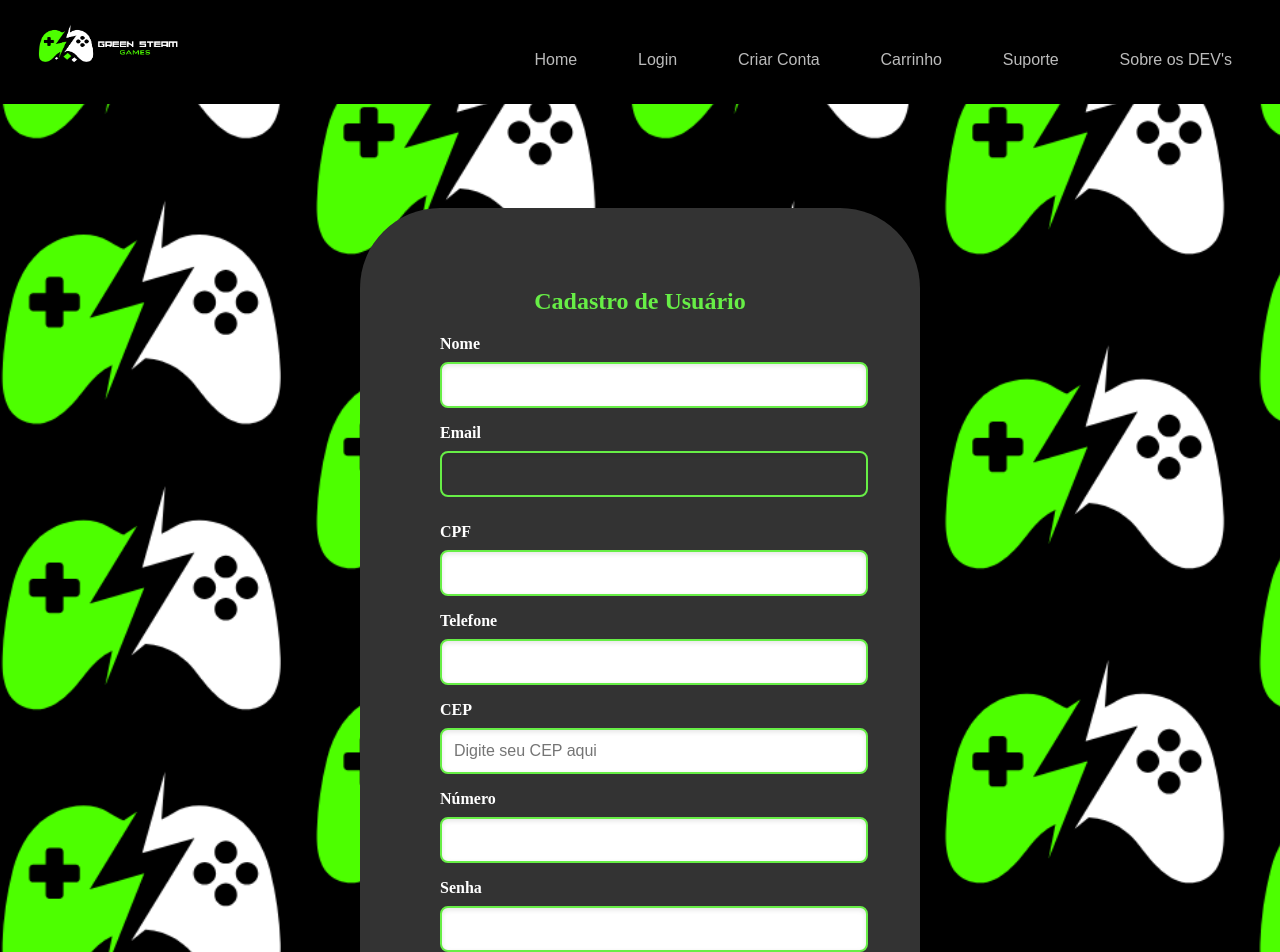
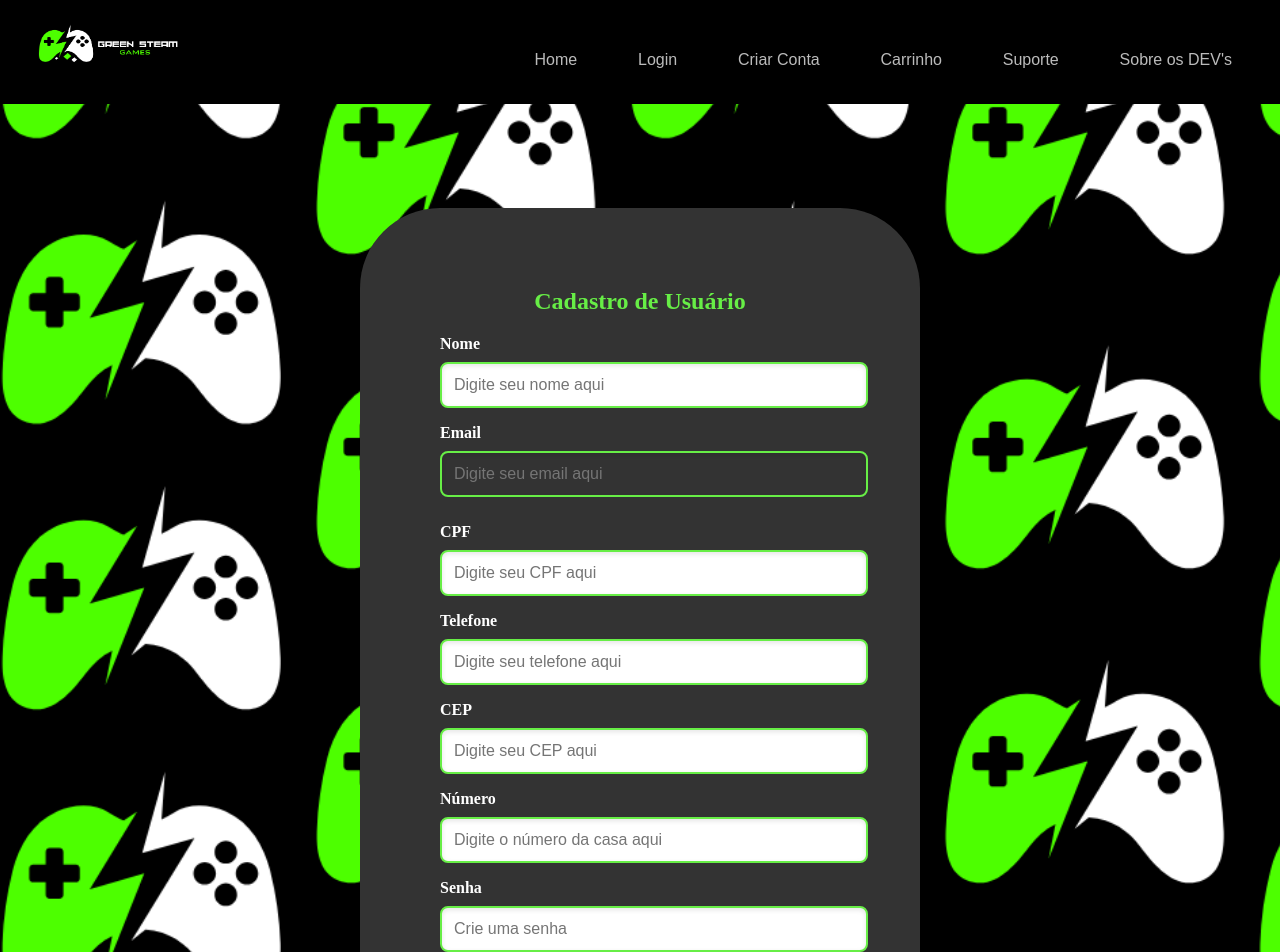
Before and after one commit to AndressaAssis/ProjetoFinalReact-G3, a React (Vite) app in the folder green-steam/: page /criarConta in a window 1280 px wide. Shown: the top 952 px of the page. Built offline with nearby package versions, Linux system fonts and the light colour scheme.

Commit message:
Colocando o placeholder em todos os inputs.

```diff
--- a/green-steam/src/Pages/CriarConta/Cadastro.jsx
+++ b/green-steam/src/Pages/CriarConta/Cadastro.jsx
@@ -35,22 +35,22 @@ export function Cadastro() {
                     <form id="cadastroForm" onSubmit={handleSubmit}>
                         <div className={style.inputGroup}>
                             <label htmlFor="nome">Nome</label>
-                            <input type="text" id="nome" name="nome" required />
+                            <input type="text" id="nome" name="nome" placeholder="Digite seu nome aqui" required />
                         </div>
 
                         <div className={style.inputGroup}>
                             <label htmlFor="email">Email</label>
-                            <input type="email" id="email" name="email" required />
+                            <input type="email" id="email" name="email" placeholder="Digite seu email aqui" required />
                         </div>
 
                         <div className={style.inputGroup}>
                             <label htmlFor="cpf">CPF</label>
-                            <input type="text" id="cpf" name="cpf" required />
+                            <input type="text" id="cpf" name="cpf" placeholder="Digite seu CPF aqui" required />
                         </div>
 
                         <div className={style.inputGroup}>
                             <label htmlFor="telefone">Telefone</label>
-                            <input type="tel" id="telefone" name="telefone" required />
+                            <input type="tel" id="telefone" name="telefone" placeholder="Digite seu telefone aqui" required />
                         </div>
 
                         <div className={style.inputGroup}>
@@ -60,17 +60,17 @@ export function Cadastro() {
 
                         <div className={style.inputGroup}>
                             <label htmlFor="numero">Número</label>
-                            <input type="number" id="numero" name="numero" required />
+                            <input type="number" id="numero" name="numero" placeholder="Digite o número da casa aqui" required />
                         </div>
 
                         <div className={style.inputGroup}>
                             <label htmlFor="senha">Senha</label>
-                            <input type="password" id="senha" name="senha" required />
+                            <input type="password" id="senha" name="senha" placeholder="Crie uma senha" required />
                         </div>
 
                         <div className={style.inputGroup}>
                             <label htmlFor="confirmacaoSenha">Confirmação de Senha</label>
-                            <input type="password" id="confirmacaoSenha" name="confirmacaoSenha" required />
+                            <input type="password" id="confirmacaoSenha" name="confirmacaoSenha" placeholder="Confirme sua senha" required />
                         </div>
 
                         <button type="submit">Cadastrar</button>
--- a/green-steam/src/Pages/Inicial/InicialPage.jsx
+++ b/green-steam/src/Pages/Inicial/InicialPage.jsx
@@ -3,8 +3,6 @@ import styles from "./Inicial.module.css";
 import { useNavigate } from "react-router-dom";
 import { CarrinhoContext } from "../../Contexts/carrinhoContext.jsx";
 import api from "../../Services/Api.js";
-import { Navbar } from '../../Components/Navbar/Navbar';
-import { Footer } from '../../Components/Footer/Footer';
 
 export function InicialPage() {
   const [jogos, setJogos] = useState([]);
--- a/green-steam/src/Pages/Login/LoginPage.jsx
+++ b/green-steam/src/Pages/Login/LoginPage.jsx
@@ -25,6 +25,7 @@ export function Login() {
 
         // Se as validações passarem, redireciona para a página inicial
         navigate("/home");
+
     };
 
     // Função para redirecionar para a página de cadastro
@@ -44,6 +45,7 @@ export function Login() {
                             type="email"
                             id="email"
                             value={email}
+                            placeholder="Digite seu email"
                             onChange={(e) => setEmail(e.target.value)}
                             required
                         />
@@ -54,6 +56,7 @@ export function Login() {
                             type="password"
                             id="senha"
                             value={senha}
+                            placeholder="Digite a sua senha"
                             onChange={(e) => setSenha(e.target.value)}
                             required
                         />
```
